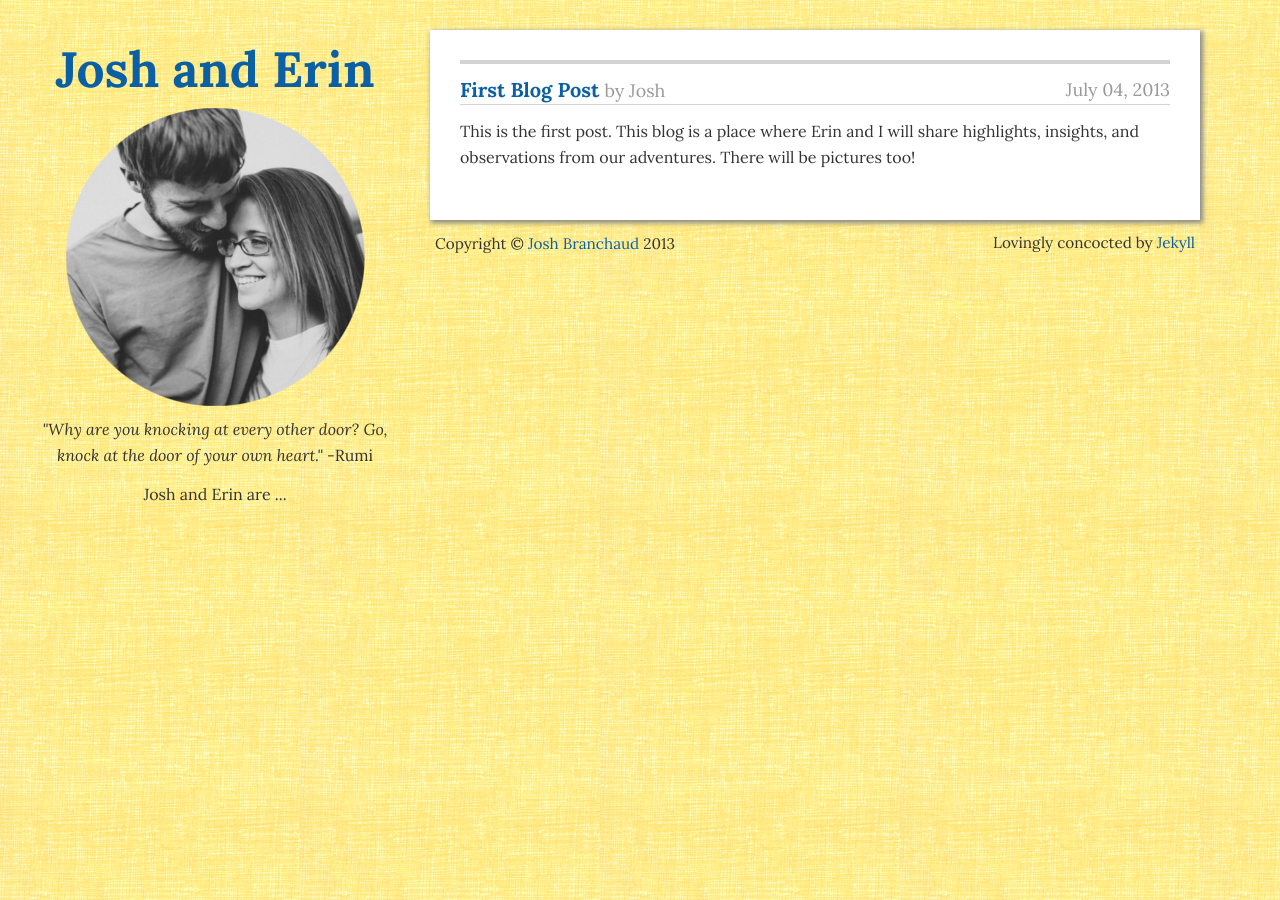
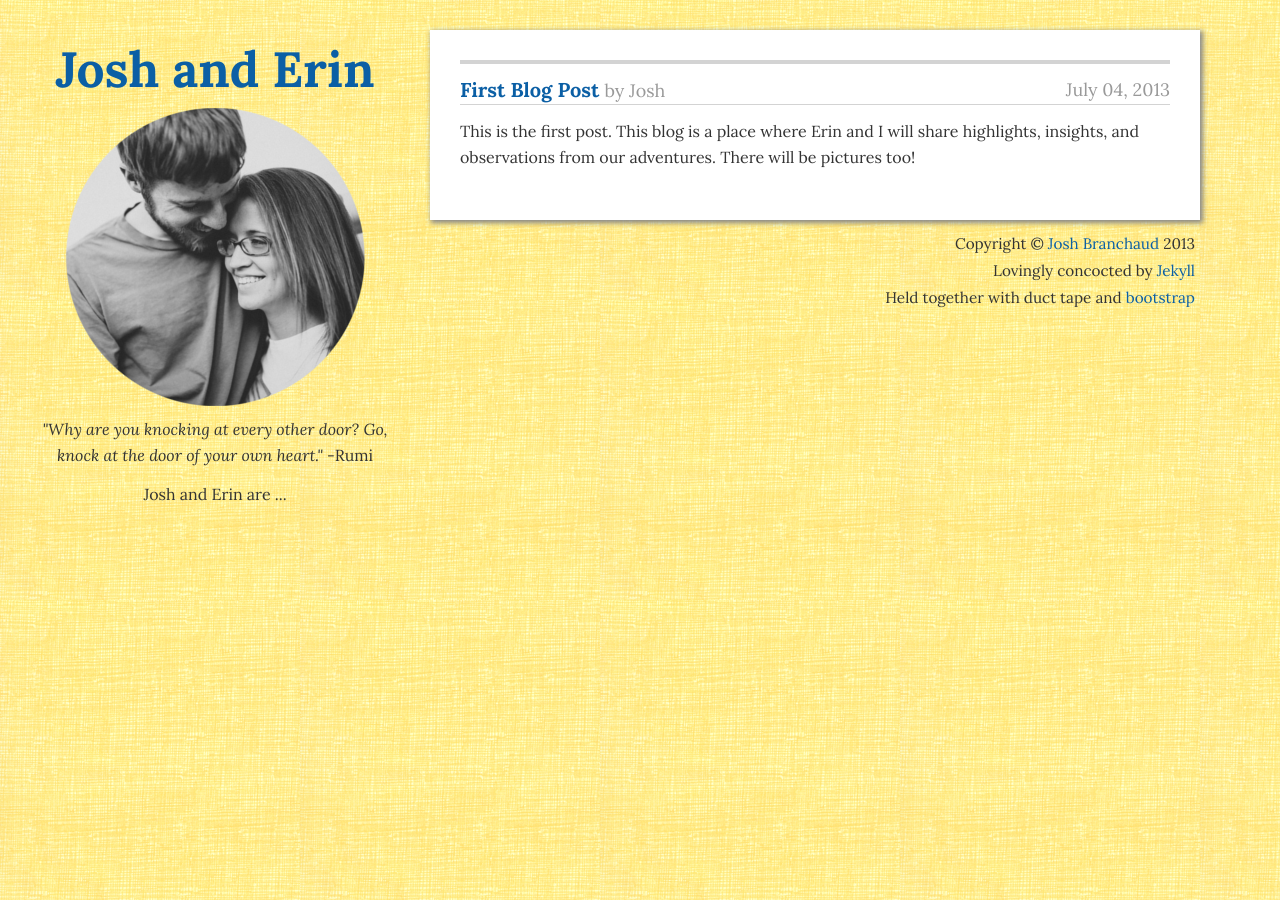
Before and after one commit to simhagate/joshanderin.com, a Jekyll site: the page built from index.md, in a window 1280 px wide. Built offline with Jekyll 4.4.1, drawn with Linux system fonts in a browser that asks for light colours.

Commit message:
Formatting the footer info so that it all sits to the right.

```diff
--- a/_layouts/default.html
+++ b/_layouts/default.html
@@ -69,12 +69,25 @@
 
         </div>
 
-	        <footer role="contentinfo" style="margin: 10px 5px;">
-
-                <small class="pull-right">Lovingly concocted by <a href="http://jekyllrb.com/">Jekyll</a></small>
+	        <footer class="pull-right" role="contentinfo" style="margin:
+            10px 5px; text-align: right;">
 
                 <!-- Copyright information can be contained within the <small> element. The <time> element is used here to indicate that the '2012' is a date -->
-                <small>Copyright &copy; <a href="http://joshbranchaud.com">Josh Branchaud</a> <time datetime="2013">2013</time></small>
+                    <small>Copyright &copy; <a
+                            href="http://joshbranchaud.com">Josh
+                            Branchaud</a> <time
+                        datetime="2013">2013</time></small>
+
+                    <br />
+
+                    <small>Lovingly concocted by <a
+                            href="http://jekyllrb.com/">Jekyll</a></small>
+
+                    <br />
+
+                    <small>Held together with duct tape and
+                    <a
+                        href="http://twitter.github.io/bootstrap/">bootstrap</a>
 
             </footer>
 
```
